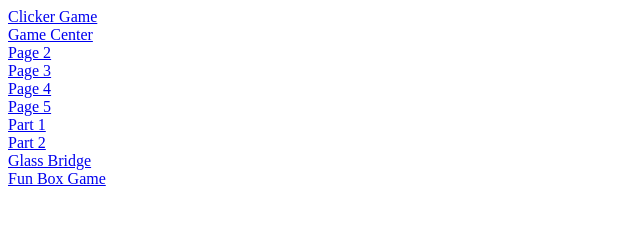
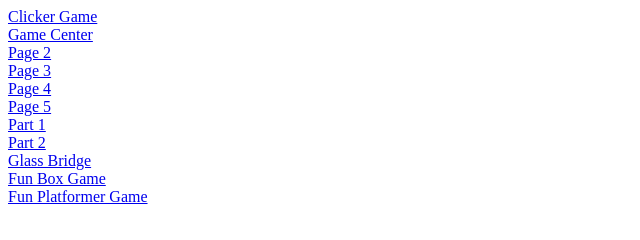
Before and after one commit to Mymymaster100/Mymymaster100.github.io, a plain HTML site: page index.html in a window 1280 px wide. Shown: the whole page, without its empty margins (0-640 px from the left). Drawn offline with Linux system fonts and the light colour scheme.

Commit message:
Update index.html

```diff
--- a/index.html
+++ b/index.html
@@ -15,6 +15,7 @@
         <a href="part_2.html">Part 2</a> <br>
         <a href="glass_bridge_game.html">Glass Bridge</a> <br>
         <a href="boxes_test.html">Fun Box Game</a> <br>
+        <a href="platFormerTest.html">Fun Platformer Game</a> <br>
 
     </body>
 </html>
```
